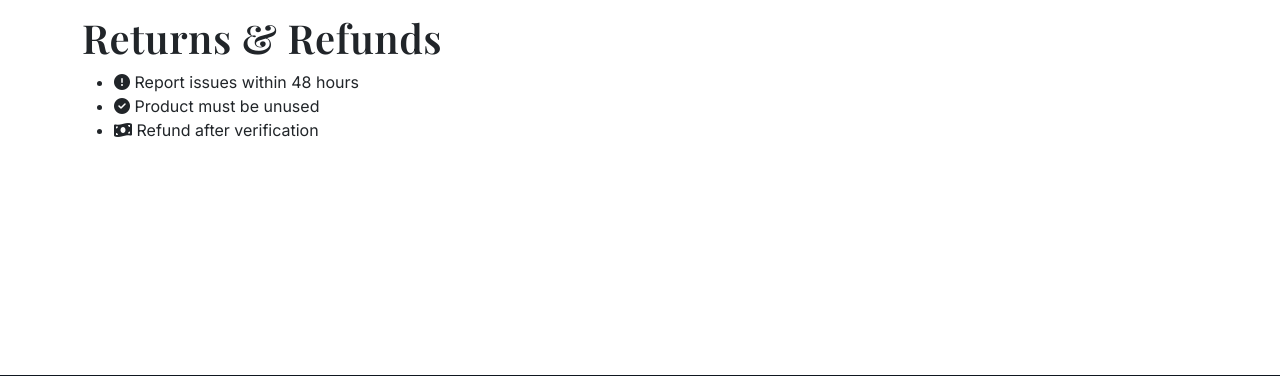
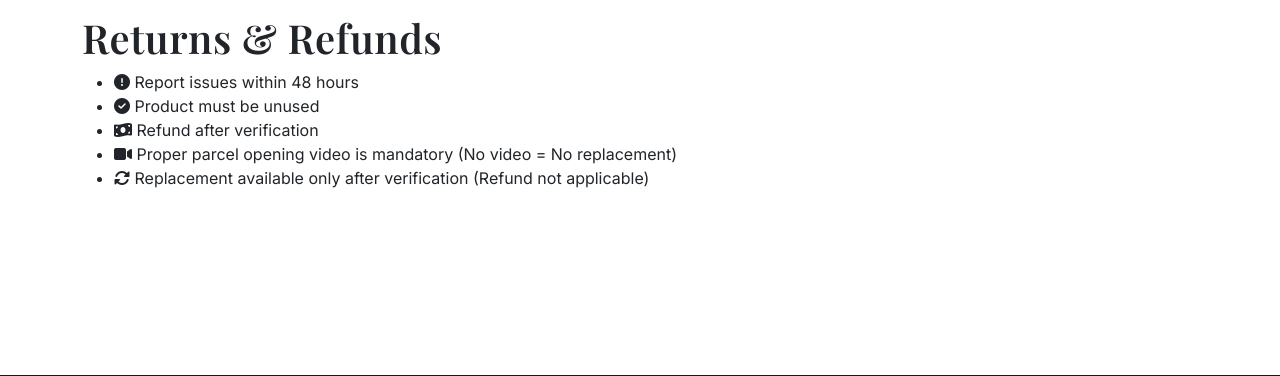
Before and after one commit to jicartji-dev/ecommerce, a Django app: page /returns/ in a window 1280 px wide. Shown: the part 93-469 px from the top of the page. Run offline with Django 5.2, Linux system fonts and the light colour scheme; data that the repository does not hold is empty.

Commit message:
Update returns.html

```diff
--- a/cartjiapp/templates/cartjiapp/returns.html
+++ b/cartjiapp/templates/cartjiapp/returns.html
@@ -16,6 +16,9 @@
             <li><i class="fa fa-exclamation-circle"></i> Report issues within 48 hours</li>
             <li><i class="fa fa-check-circle"></i> Product must be unused</li>
             <li><i class="fa fa-money-bill-wave"></i> Refund after verification</li>
+            <li><i class="fa fa-video"></i> Proper parcel opening video is mandatory (No video = No replacement)</li>
+<li><i class="fa fa-sync-alt"></i> Replacement available only after verification (Refund not applicable)</li>
+
         </ul>
 
     </div>
```
